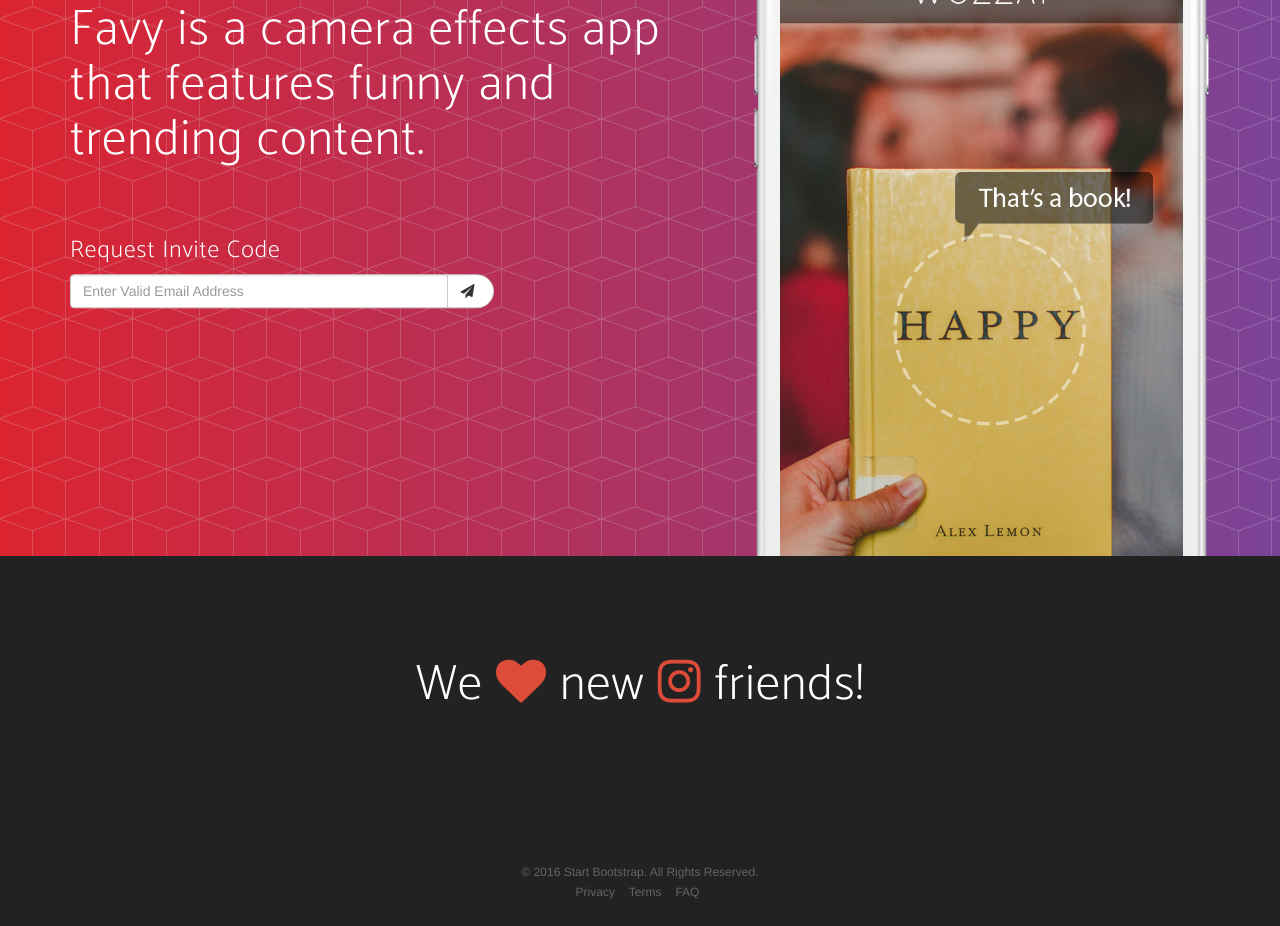
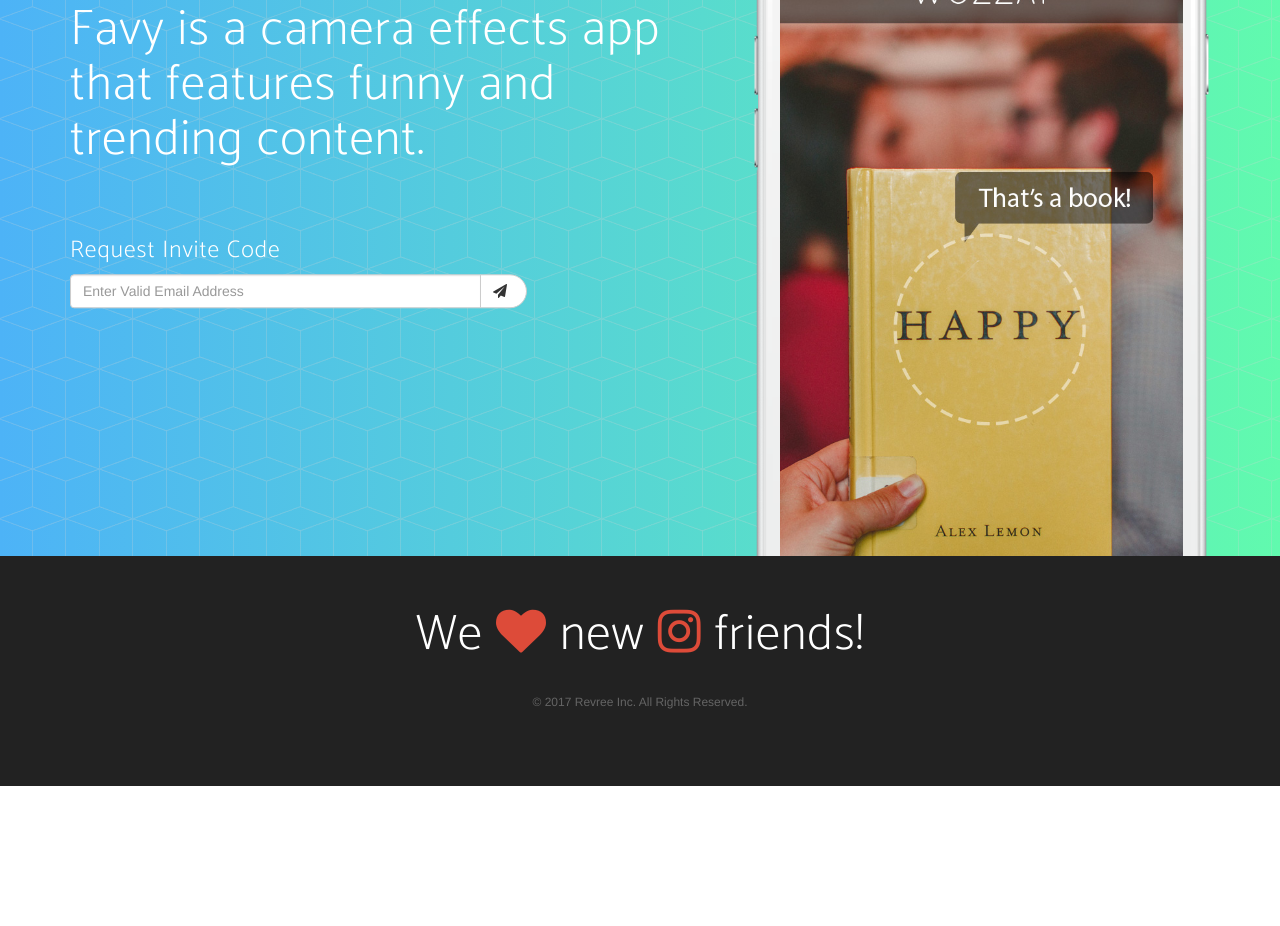
Before and after one commit to Revree/favy-website, a website: page index.html in a window 1280 px wide. Shown: the part 244-1170 px from the top of the page. After the commit the page ends 1030 px from the top, so only its background shows below. Drawn offline with nearby package versions, Linux system fonts and the light colour scheme; a web font is replaced by a local one.

Commit message:
3rd commit

```diff
--- a/index.html
+++ b/index.html
@@ -12,7 +12,7 @@
     <title>New Age - Start Bootstrap Theme</title>
 
     <!-- Bootstrap Core CSS -->
-    <link href="lib/bootstrap/css/bootstrap.min.css" rel="stylesheet">
+    <link href="lib/bootstrap/css/bootstrap.css" rel="stylesheet">
 
     <!-- Custom Fonts -->
     <link href="https://fonts.googleapis.com/css?family=Lato" rel="stylesheet">
@@ -25,7 +25,7 @@
     <link rel="stylesheet" href="lib/device-mockups/device-mockups.min.css">
 
     <!-- Theme CSS -->
-    <link href="css/new-age.min.css" rel="stylesheet">
+    <link href="css/new-age.css" rel="stylesheet">
 
     <!-- HTML5 Shim and Respond.js IE8 support of HTML5 elements and media queries -->
     <!-- WARNING: Respond.js doesn't work if you view the page via file:// -->
@@ -75,17 +75,17 @@
                         <div class="header-content-inner">
                             <h1>Favy is a camera effects app that features funny and trending content.</h1>
                             <!-- <a href="#download" class="btn btn-outline btn-xl page-scroll">Start Now for Free!</a> -->
-                            <!-- <div class="foo" style="width: 50%;"> -->
+                            <div class="foo" style="width: 70%;">
                             <br>
                                 <form action="//favy.us16.list-manage.com/subscribe/post?u=844ac0f066a903a6695ccc458&amp;id=f69cbc970d" method="post" id="mc-embedded-subscribe-form" name="mc-embedded-subscribe-form" class="validate" target="_blank" novalidate>
                                   <h3>Request Invite Code</h3>
-                                    <div class="input-group" style="width: 65%;">
+                                    <div class="input-group">
                                         <input type="email" value="" name="EMAIL" id="mce-EMAIL" required="required" class="form-control" placeholder='Enter Valid Email Address'>
                                         <span class="input-group-btn">
                                             <button class="btn btn-default" type="submit"><i class="fa fa-send"></i>&nbsp;</button>
                                         </span>
                                     </div>
-                            <!-- </div> -->
+                            </div>
                                 <!-- <div style="position: absolute; left: -5000px;" aria-hidden="true"><input type="text" name="b_97f1bc02efa56031b67a2b00f_fc7b4ce646" tabindex="-1" value=""></div> -->
                                 </form>
                         </div>
@@ -223,15 +223,13 @@
             <h2>We <i class="fa fa-heart"></i> new
                 <i class="social-instagram">
                     <a href="http://instagram.com/gofavy"><i class="fa fa-instagram"></i></a>
-                </i>
-            friends!</h2>
+                </i>friends!</h2>
         </div>
-    </section>
 
         <footer>
             <div class="container">
-            <p>&copy; 2016 Start Bootstrap. All Rights Reserved.</p>
-            <ul class="list-inline">
+                <p>&copy; 2017 Revree Inc. All Rights Reserved.</p>
+                <!-- <ul class="list-inline">
                     <li>
                         <a href="#">Privacy</a>
                     </li>
@@ -241,9 +239,10 @@
                     <li>
                         <a href="#">FAQ</a>
                     </li>
-            </ul>
+                </ul> -->
             </div>
         </footer>
+    </section>
 
     <!-- jQuery -->
     <script src="lib/jquery/jquery.min.js"></script>
--- a/less/variables.less
+++ b/less/variables.less
@@ -4,7 +4,7 @@
 
 @theme-primary:    #fdcc52;
 @theme-secondary:  #7b4397;
-@theme-tertiary:   #dc2430;
+@theme-tertiary:   #4db3f7;
 
 @gray-base:        #000;
 @gray-darker:      lighten(@gray-base, 13.5%); // #222
```
Also changed, not shown: css/new-age.css, css/new-age.min.css (deleted), lib/bootstrap/css/bootstrap.css, lib/bootstrap/css/bootstrap.min.css (deleted). Lines whose indentation alone changed are shown as unchanged.
